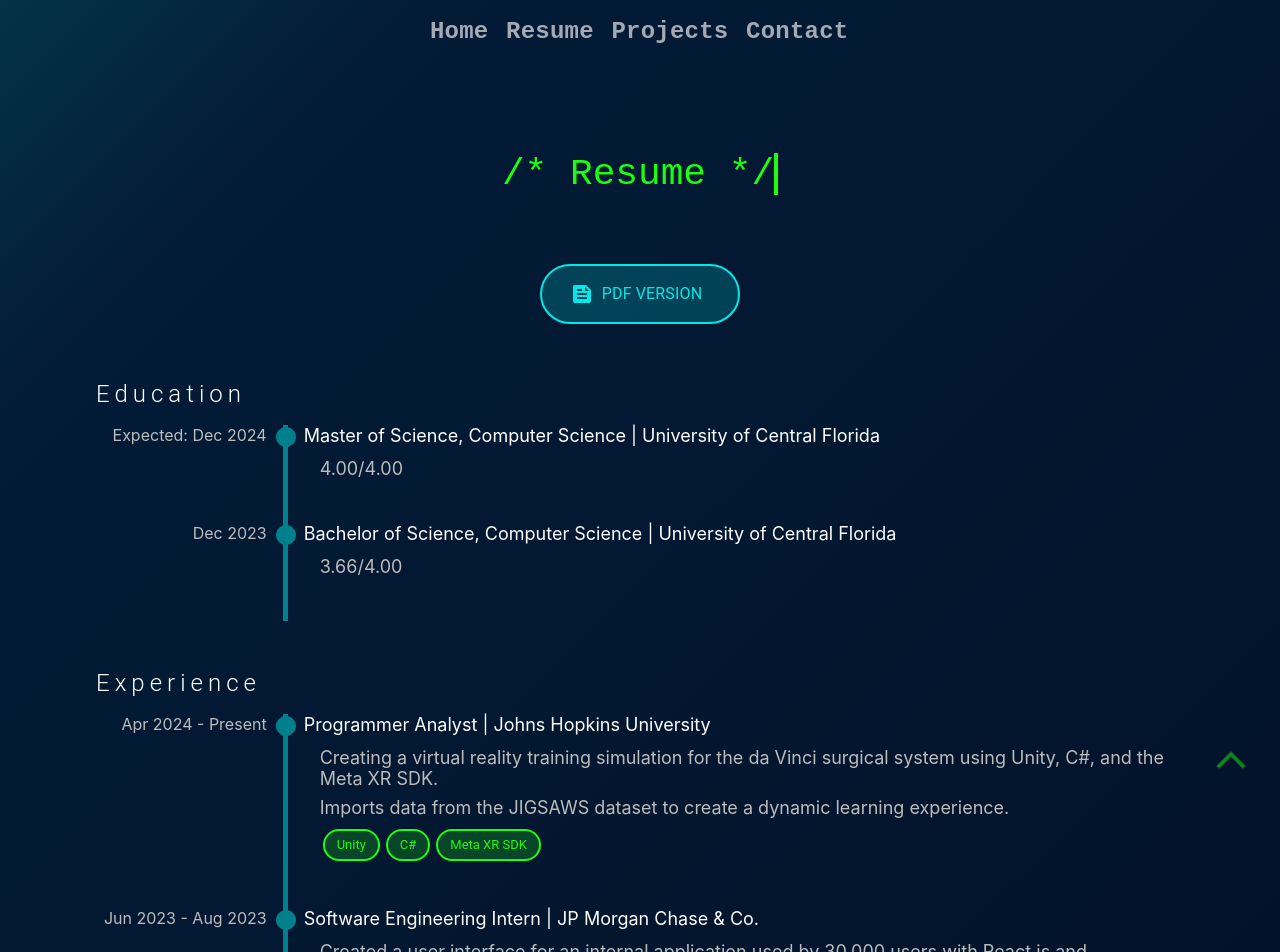
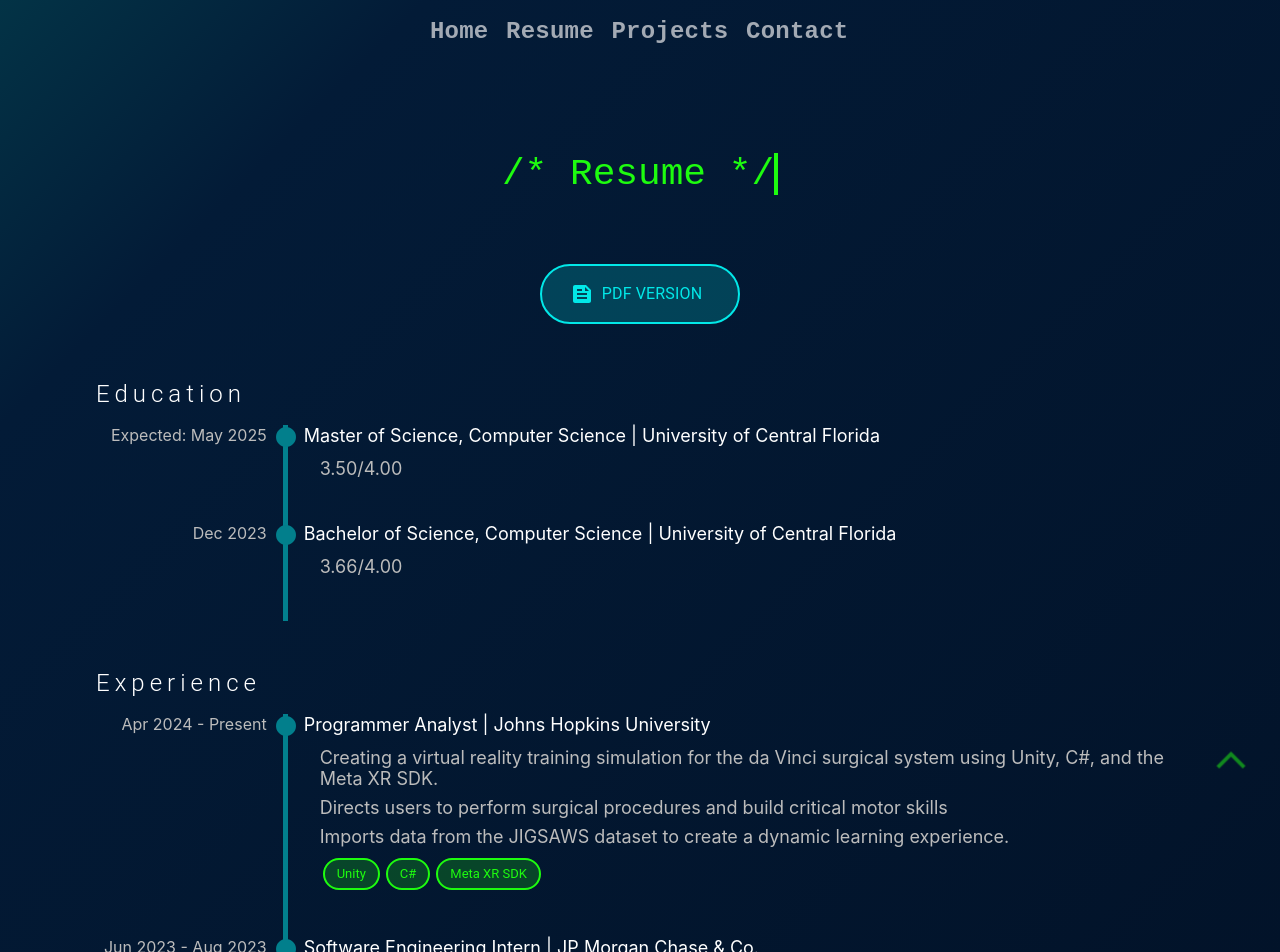
Before and after one commit to GabyShamblin/website, a React (Create React App) app: page /resume in a window 1280 px wide. Shown: the top 952 px of the page. Built offline with nearby package versions, Linux system fonts and the light colour scheme.

Commit message:
Updated picture and some info

```diff
--- a/src/pages/Home.js
+++ b/src/pages/Home.js
@@ -17,7 +17,7 @@ import { experience, education } from './data/resumeData.js';
 import projects from './data/projectData.js';
 
 import logo from './public/logo_blue.png';
-import me from './public/picture_cropped.png';
+import me from './public/picture_cruise.JPG';
 
 
 
--- a/src/pages/css/App.css
+++ b/src/pages/css/App.css
@@ -73,7 +73,7 @@ img {
   object-fit: contain;
   height: 200px;
   width: 200px;
-  /* border-radius: 50%; */
+  border-radius: 50%;
 }
 
 #video {
--- a/src/pages/data/resumeData.js
+++ b/src/pages/data/resumeData.js
@@ -7,6 +7,7 @@ const experience = [
 		dates: "Apr 2024 - Present",
 		description: [
 			"Creating a virtual reality training simulation for the da Vinci surgical system using Unity, C\#, and the Meta XR SDK.",
+			"Directs users to perform surgical procedures and build critical motor skills",
 			"Imports data from the JIGSAWS dataset to create a dynamic learning experience."
 		],
 		skills: ["Unity", "C#", "Meta XR SDK"],
@@ -69,9 +70,9 @@ const education = [
 	{
 		school: "University of Central Florida",
 		location: "Orlando, FL",
-		graduation: "Expected: Dec 2024",
+		graduation: "Expected: May 2025",
 		degree: "Master of Science, Computer Science",
-		gpa: "4.00/4.00"
+		gpa: "3.50/4.00"
 	}, {
 		school: "University of Central Florida",
 		location: "Orlando, FL",
@@ -86,9 +87,10 @@ const courses = [
 	"Augmented Reality Engineering",
 	"Mixed Reality Engineering",
 	"Realistic Real-Time Rendering",
-	"Advanced Veritual Reality",
+	"Advanced Virtual Reality",
 	"Artificial Intelligence",
-	"Machine Learning"
+	"Machine Learning",
+	"AR, VR, & MR in Healthcare"
 ]
 
 // Icons: https://devicon.dev/
@@ -174,21 +176,18 @@ const skills = [
 			}, {
 				name: "Haskell",
 				media: "https://cdn.jsdelivr.net/gh/devicons/devicon@latest/icons/haskell/haskell-original.svg"
-			},
-			{
+			}, {
 				name: "JSON",
 				media: "https://cdn.jsdelivr.net/gh/devicons/devicon@latest/icons/json/json-original.svg",
 				background: true
 			}, {
 				name: "Jupyter",
 				media: "https://cdn.jsdelivr.net/gh/devicons/devicon@latest/icons/jupyter/jupyter-original.svg"
-			},
-			{
+			}, {
 				name: "Markdown",
 				media: "https://cdn.jsdelivr.net/gh/devicons/devicon@latest/icons/markdown/markdown-original.svg",
 				background: true
-			},
-			{
+			}, {
 				name: "npm",
 				media: "https://cdn.jsdelivr.net/gh/devicons/devicon@latest/icons/npm/npm-original-wordmark.svg"
 			}, {
@@ -198,8 +197,7 @@ const skills = [
 				name: "Pandas",
 				media: "https://cdn.jsdelivr.net/gh/devicons/devicon@latest/icons/pandas/pandas-original.svg",
 				background: true
-			},
-			{
+			}, {
 				name: "Visual Studio",
 				media: "https://cdn.jsdelivr.net/gh/devicons/devicon@latest/icons/visualstudio/visualstudio-original.svg"
 			}, {
```
Also changed, not shown: src/pages/data/projectData.js (+10 -0 lines), src/pages/public/picture_cruise.JPG (added).
